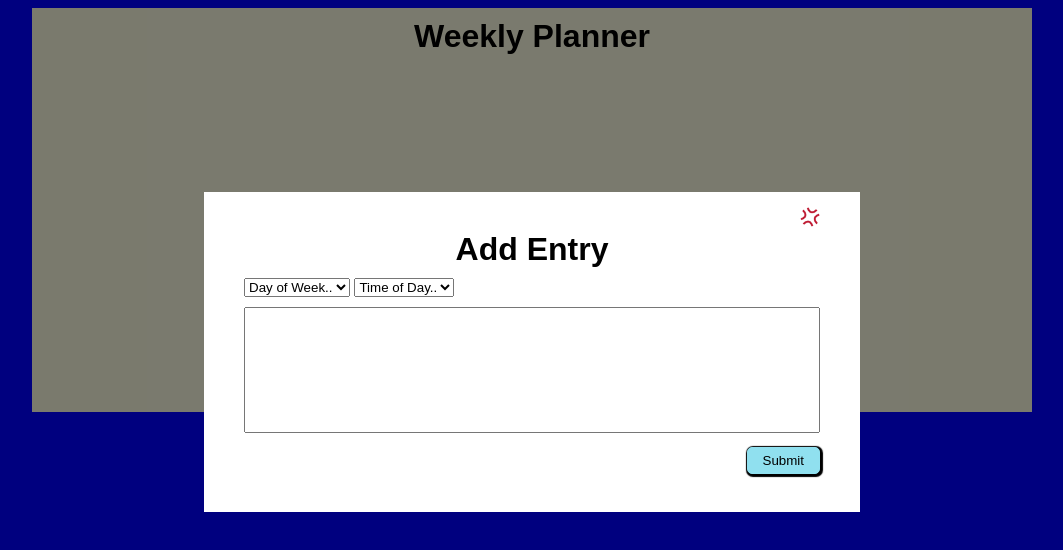
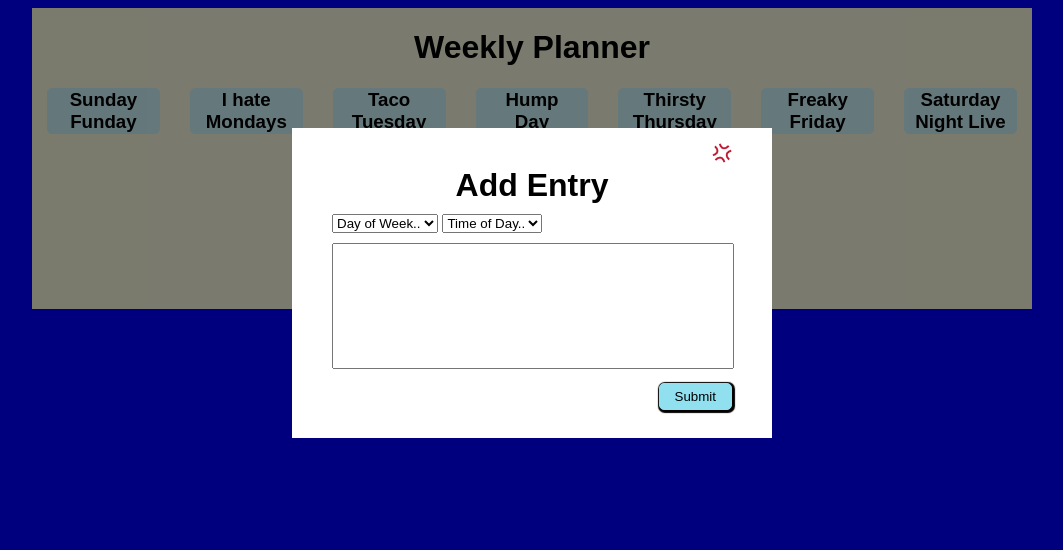
Before and after one commit to andychen97/week-planner, a website: page index.html in a window 1280 px wide. Both pictures are taken after a click on the button "Add Entry". Shown: the whole page, without its empty margins (108-1171 px from the left). Drawn offline with Linux system fonts and the light colour scheme.

Commit message:
lunch break

```diff
--- a/index.html
+++ b/index.html
@@ -13,18 +13,39 @@
         <h1 class="align-center margin-top-bottom-10px">Weekly Planner</h1>
       </div>
     </div>
+    <div class="row align-center margin-bottom-30px">
+      <div class="col-7">
+        <h3 class="day">Sunday<br>Funday</h3>
+      </div>
+      <div class="col-7">
+        <h3 class="day">I hate<br>Mondays</h3>
+      </div>
+      <div class="col-7">
+        <h3 class="day">Taco<br>Tuesday</h3>
+      </div>
+      <div class="col-7">
+        <h3 class="day">Hump<br>Day</h3>
+      </div>
+      <div class="col-7">
+        <h3 class="day">Thirsty Thursday</h3>
+      </div>
+      <div class="col-7">
+        <h3 class="day">Freaky<br>Friday</h3>
+      </div>
+      <div class="col-7">
+        <h3 class="day">Saturday<br>Night Live</h3>
+      </div>
+    </div>
     <div class="row">
       <div class="col-1">
         <div class="row center">
-          <button type="button" class="add-button margin-top-bottom-100px">Add Entry</button>
+          <button type="button" class="add-button margin-bottom-30px">Add Entry</button>
           <div class="modal hidden">
             <div class="modal-content">
               <form>
                 <div class="row">
                   <div class="col-1 align-right">
                     <img src="images/exit-icon.png" class="exit-button">
-
-
                   </div>
                 </div>
                 <div class="row">
@@ -69,6 +90,13 @@
         </div>
       </div>
     </div>
+    <div class="row">
+      <div class="col-1 align-center">
+        <h2 class="inline">Schedule Events for</h2>
+        <h2 class="inline">Monday</h2>
+      </div>
+
+    </div>
   </div>
 
 
--- a/main.js
+++ b/main.js
@@ -1,8 +1,24 @@
-var entryBut = document.querySelector('.add-button');
+var $entryButt = document.querySelector('.add-button');
 var $modal = document.querySelector('.modal');
+var $exitButt = document.querySelector('.exit-button');
+var $days = document.querySelectorAll('.day');
 
 function addEntry(event) {
   $modal.className = 'modal';
 }
 
-entryBut.addEventListener('click', addEntry);
+$entryButt.addEventListener('click', addEntry);
+
+function exitModal(event) {
+  $modal.className = 'modal hidden';
+}
+
+$exitButt.addEventListener('click', exitModal);
+
+function days(event) {
+  for (var i = 0; i < $days.length; i++) {
+
+  }
+}
+
+$days.addEventListener('click', days);
--- a/styles.css
+++ b/styles.css
@@ -8,6 +8,10 @@ body {
 
 .hidden {
   display: none;
+}
+
+.inline {
+  display: inline-block;
 }
 
 .container {
@@ -29,6 +33,10 @@ body {
   flex-basis: 100%;
 }
 
+.col-7 {
+  flex-basis: calc(100% / 7);
+}
+
 .align-center {
   text-align: center;
 }
@@ -37,12 +45,12 @@ body {
   text-align: right;
 }
 
-.margin-top-bottom-10px {
-  margin: 10px 0;
+.margin-bottom-10px {
+  margin: 0 0 10px;
 }
 
-.margin-top-bottom-100px {
-  margin: 150px 0;
+.margin-bottom-30px {
+  margin: 0 0 30px;
 }
 
 .add-button {
@@ -70,9 +78,9 @@ body {
 
 .modal-content {
   background-color: white;
-  width: 45%;
-  height: 40%;
-  margin: 15% auto;
+  width: 400px;
+  height: 310px;
+  margin: 10% auto;
   padding: 0 40px;
 }
 
@@ -95,9 +103,21 @@ textarea {
   width: 20px;
   height: 20px;
   margin-top: 15px;
+  cursor: pointer;
+}
+
+.exit-button:active {
+  transform: translateY(0.25rem);
 }
 
 .add-title {
   margin: 0 0 10px;
   padding: 0;
 }
+
+.day {
+  border: 1px solid #caf0f8;
+  background-color: #caf0f8;
+  border-radius: 5px;
+  margin: 0 15px;
+}
```
